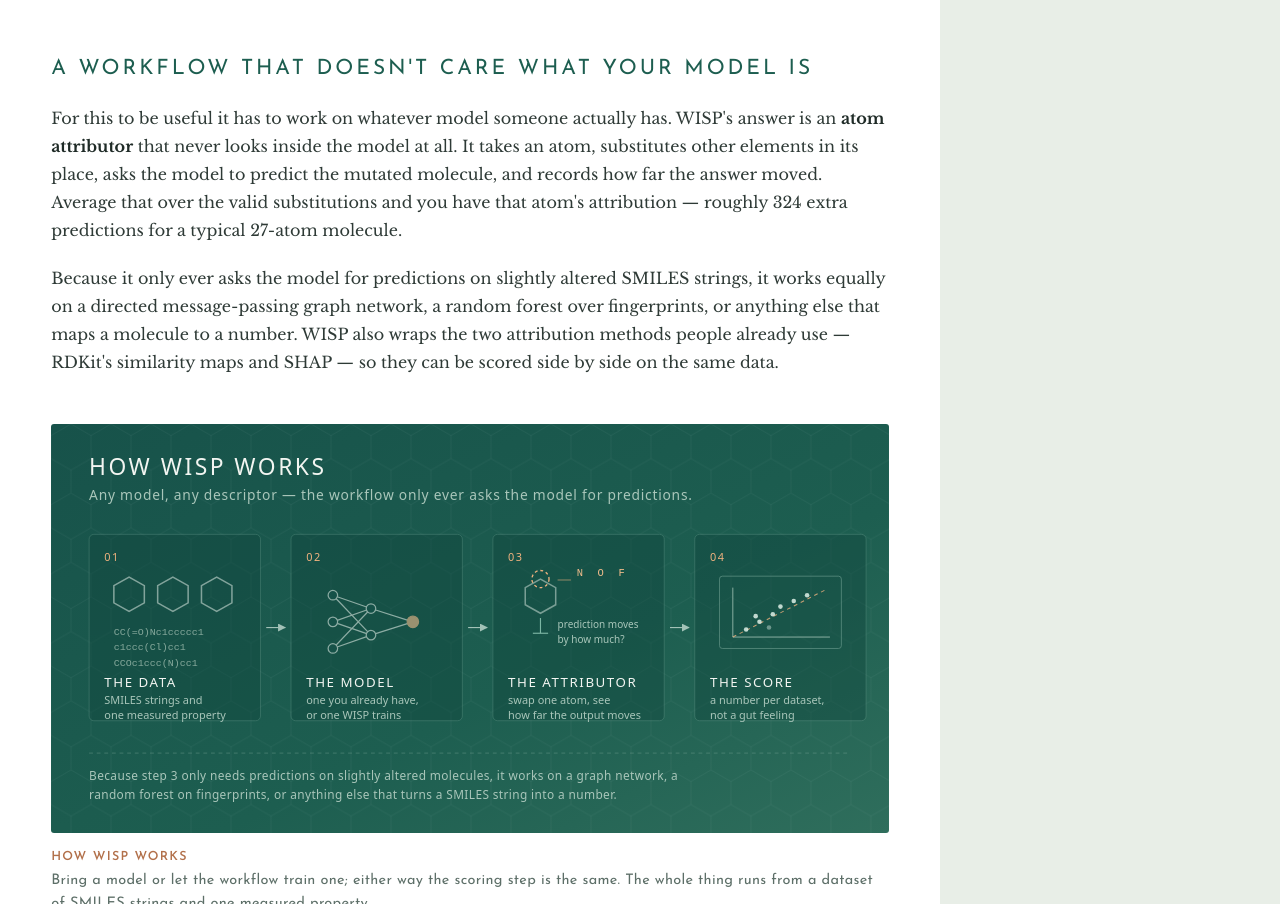
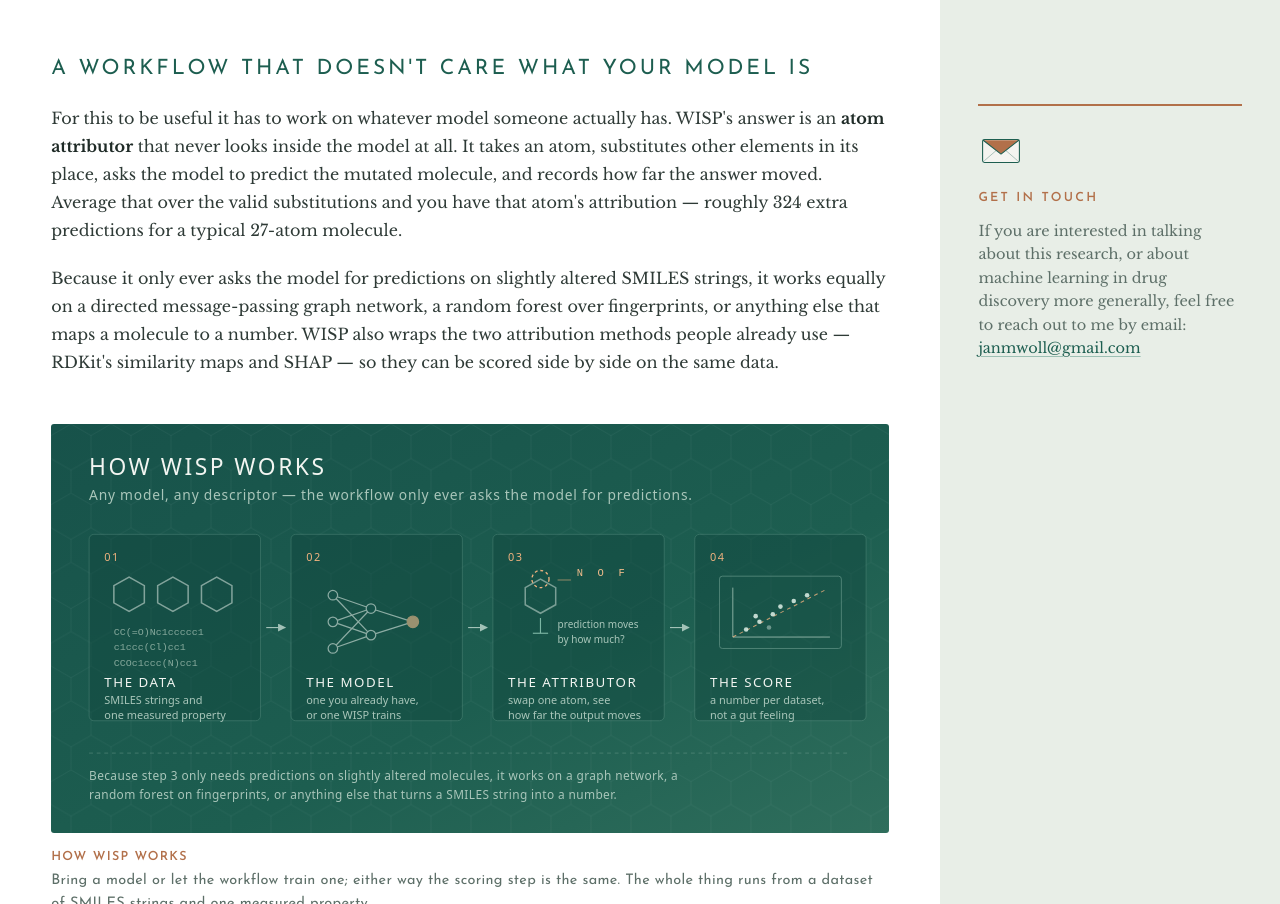
Before and after one commit to jmwoll/jmwoll.github.io, a plain HTML site: page index.html in a window 1280 px wide. Shown: the part 2414-3318 px from the top of the page. Drawn offline with nearby package versions, Linux system fonts and the light colour scheme.

Commit message:
Add a contact margin note beside the workflow section
Second note in the same style as the life ring one, with an envelope
icon drawn as its own SVG and a mailto link, sitting in the sidebar
column level with "A workflow that doesn't care what your model is".

Co-Authored-By: Claude Opus 5 <noreply@anthropic.com>

```diff
--- a/index.html
+++ b/index.html
@@ -402,6 +402,7 @@
       color: var(--body-soft);
     }
     .margin-note b { font-weight: 400; color: var(--deep); }
+    .margin-note a { overflow-wrap: anywhere; }
 
     /* once the sidebar is gone, fold it back into the text */
     @media (max-width: 900px) {
@@ -651,6 +652,16 @@
       </p>
 
       <h3>A workflow that doesn't care what your model is</h3>
+
+      <aside class="margin-note">
+        <img src="assets/icon-envelope.svg" alt="">
+        <h4>Get in touch</h4>
+        <p>
+          If you are interested in talking about this research, or about machine learning in drug discovery more
+          generally, feel free to reach out to me by email:
+          <a href="mailto:janmwoll@gmail.com">janmwoll@gmail.com</a>
+        </p>
+      </aside>
 
       <p>
         For this to be useful it has to work on whatever model someone actually has. WISP's answer is an
```
Also changed, not shown: assets/icon-envelope.svg (added).
